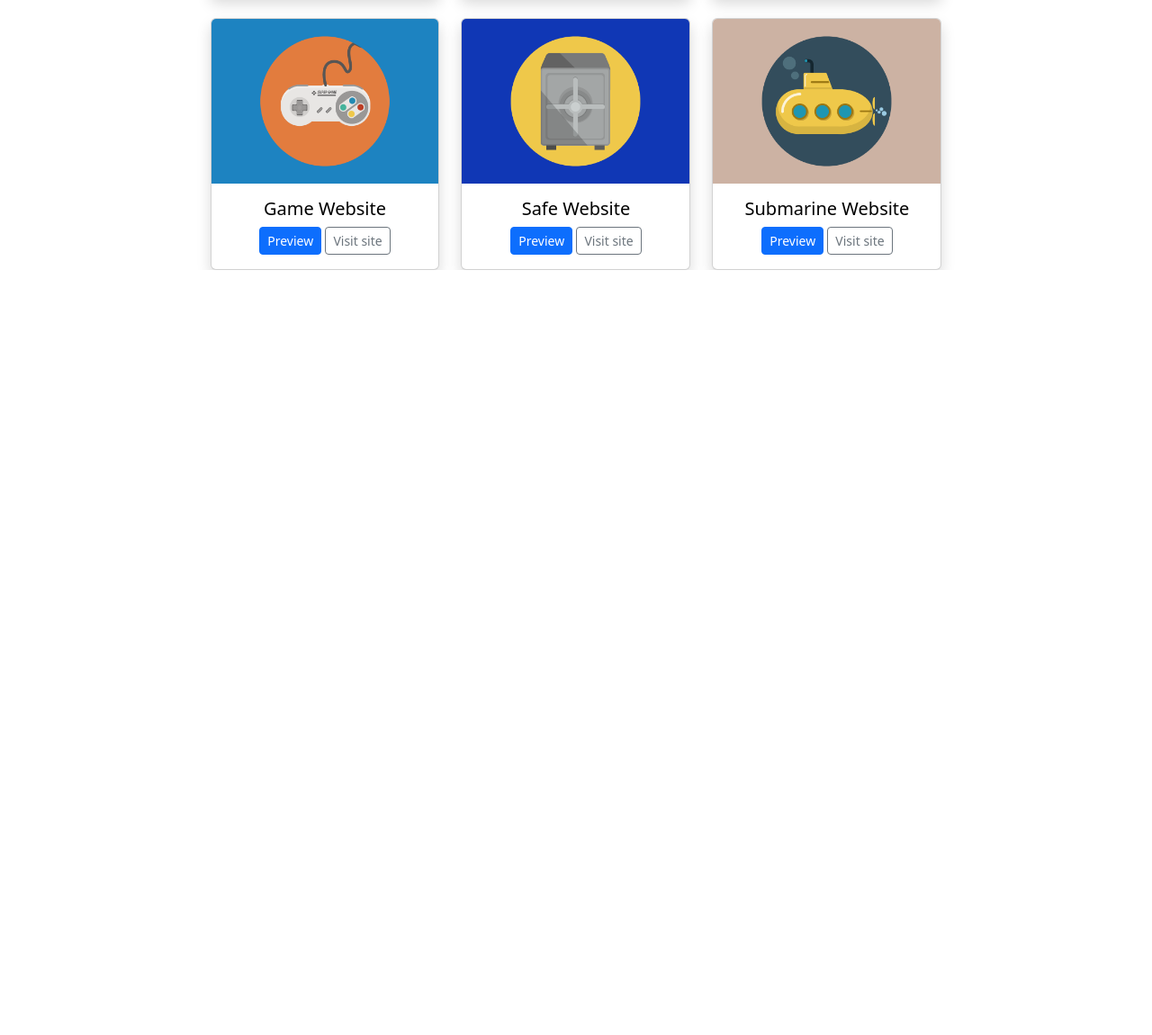
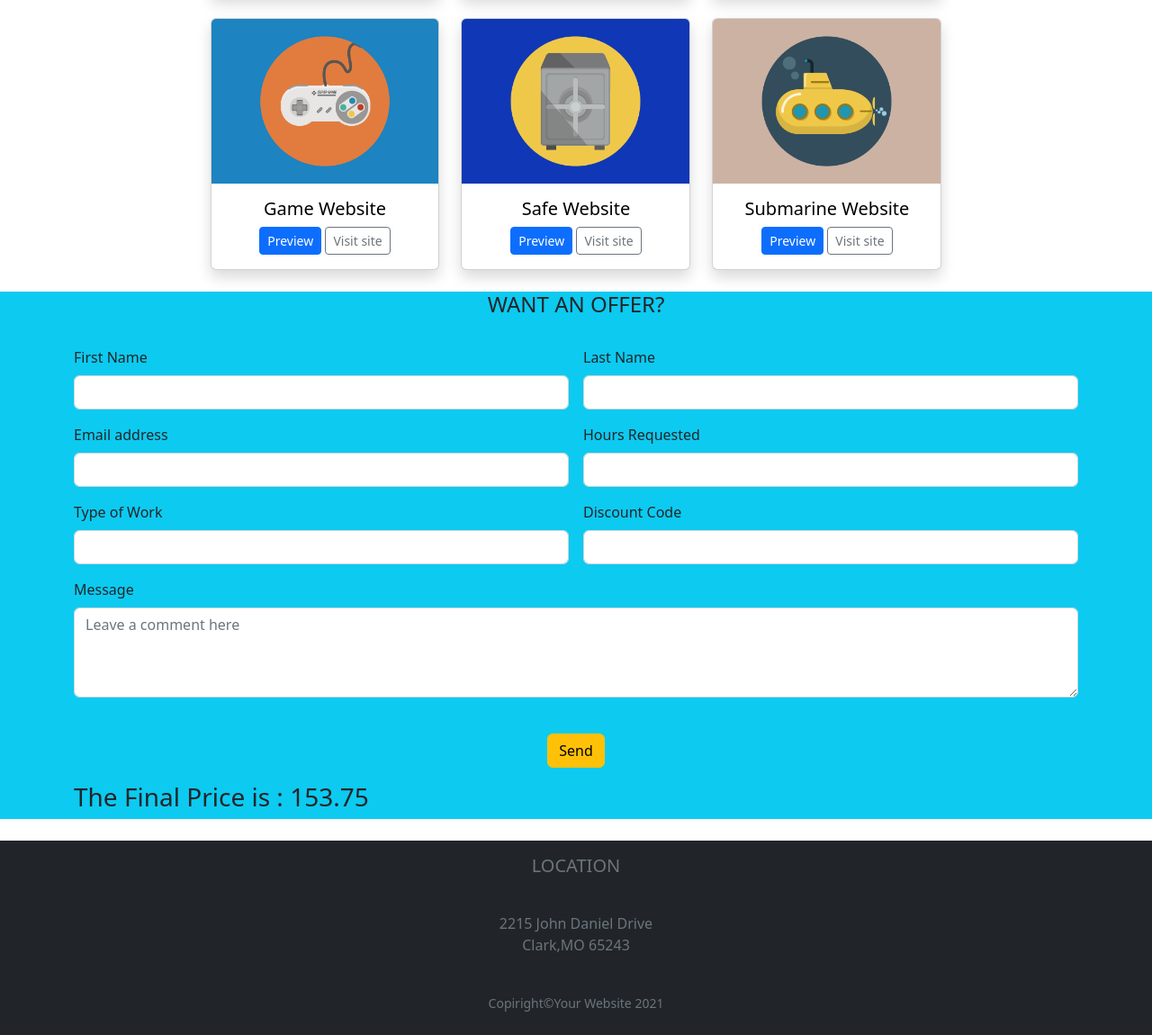
Before and after one commit to paulcastr0/bootstrap-html-freelancer, a plain HTML site: page index.html in a window 1280 px wide. Shown: the part 866-2016 px from the top of the page at 90% size. Before the commit the page ends 1166 px from the top, so only its background shows below. Drawn offline with nearby package versions, Linux system fonts and the light colour scheme.

Commit message:
Completamento Footer

```diff
--- a/index.html
+++ b/index.html
@@ -7,6 +7,7 @@
     <title>Bootstrap demo</title>
     <link href="https://cdn.jsdelivr.net/npm/bootstrap@5.2.2/dist/css/bootstrap.min.css" rel="stylesheet"
         integrity="sha384-Zenh87qX5JnK2Jl0vWa8Ck2rdkQ2Bzep5IDxbcnCeuOxjzrPF/et3URy9Bv1WTRi" crossorigin="anonymous">
+    <link rel="stylesheet" href="styles.css">
 </head>
 
 <body>
@@ -100,8 +101,82 @@
                 </div>
             </div>
         </div>
+    </main>
+
+
+    <div class="container-fluid bg-info">
+        <div class="container text-center mt-4">
+            <div class="row justify-content-center">
+                <div class="col">
+                    <h4>WANT AN OFFER?</h4>
+                </div>
+            </div>
+        </div>
+        <div class="container center mt-4">
+            <form class="row g-3">
+                <div class="col-md-6">
+                    <label for="inputFirstName" class="form-label">First Name</label>
+                    <input type="text" class="form-control" id="inputFirstName">
+                </div>
+                <div class="col-md-6">
+                    <label for="inputLastName" class="form-label">Last Name</label>
+                    <input type="text" class="form-control" id="inputLastName">
+                </div>
+                <div class="col-md-6">
+                    <label for="inputEMail" class="form-label">Email address</label>
+                    <input type="email" class="form-control" id="inputEmail">
+                </div>
+                <div class="col-md-6">
+                    <label for="inputHours" class="form-label">Hours Requested</label>
+                    <input type="number" class="form-control" id="inputHours">
+                </div>
+                <div class="col-md-6">
+                    <label for="inputTypeofWork" class="form-label">Type of Work</label>
+                    <input type="text" class="form-control" id="inputTypeofWork">
+                </div>
+                <div class="col-md-6">
+                    <label for="inputDiscount" class="form-label">Discount Code</label>
+                    <input type="number" class="form-control" id="inputDiscount">
+                </div>
+                <div class="col">
+                    <label for="inputPassword4" class="form-label">Message</label>
+                    <textarea class="form-control" placeholder="Leave a comment here" id="floatingTextarea"
+                        style="height: 100px"></textarea>
+
+                </div>
+                <div class="text-center">
+                    <div class="col-12 mt-4">
+                        <button type="submit" class="btn btn-warning">Send</button>
+                    </div>
+                </div>
+
+                <h3>The Final Price is : 153.75</h3>
+        </div>
+
+
+
+        </div>
+        </div>
+        </div>
+
+        </form>
+        </div>
+    </div>
 
     </main>
+
+    <footer>
+        <div class="container-fluid bg-dark">
+            <div class="container text-center mt-4">
+                <div class="row justify-content-center">
+                    <div class="col">
+                        <h5 class="p-3 mb-2 bg dark text-muted">LOCATION</h5>
+                        <p class="p-3 mb-2 bg dark text-muted">2215 John Daniel Drive<br>Clark,MO 65243</p>
+                        <p class="p-3 mb-2 bg dark text-muted"><small>Copiright<span>&copy;</span>Your Website 2021</small></p>
+
+                    </div>
+                </div>
+    </footer>
     <script src="https://cdn.jsdelivr.net/npm/bootstrap@5.2.2/dist/js/bootstrap.bundle.min.js"
         integrity="sha384-OERcA2EqjJCMA+/3y+gxIOqMEjwtxJY7qPCqsdltbNJuaOe923+mo//f6V8Qbsw3"
         crossorigin="anonymous"></script>
```
Also changed, not shown: styles.css (added).
